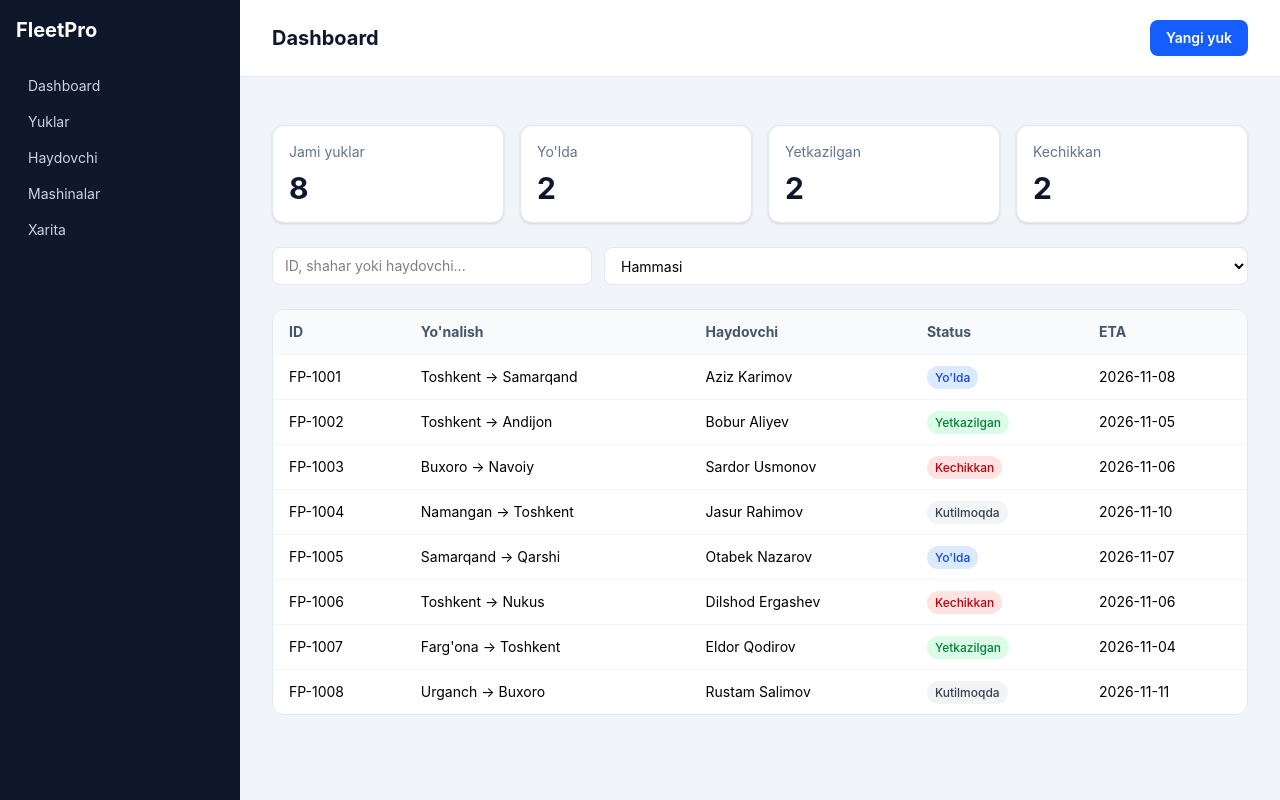
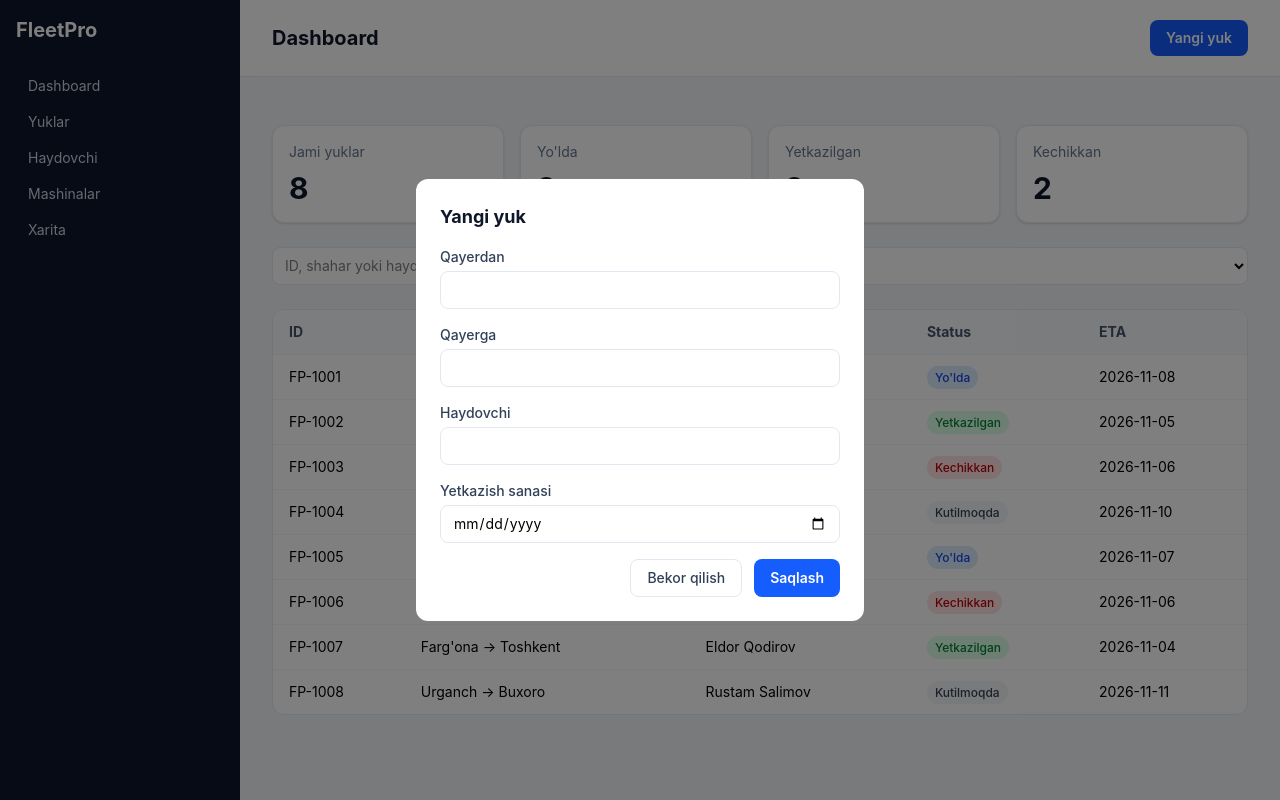
Before and after one commit to oromova/fleetpro, a React (Vite) app: page / in a window 1280 px wide. Both pictures are taken after a click on the button "Yangi yuk". Built offline with nearby package versions, Linux system fonts and the light colour scheme.

Commit message:
add NewShipmentModal

```diff
--- a/src/App.jsx
+++ b/src/App.jsx
@@ -5,6 +5,8 @@ import { shipments } from './data/mockShipments'
 import Header from './components/Header'
 import Sidebar from './components/Sidebar';
 import ShipmentsFilters from './components/ShipmentsFilters';
+import { shipments as initialShipments} from './data/mockShipments'
+import NewShipmentModal from './components/NewShipmentModal';
 
 const countByStatus = (status) =>
   shipments.filter((shipment) => shipment.status === status).length
@@ -13,6 +15,22 @@ export default function App() {
   const [sidebarOpen, setSidebarOpen] = useState(false)
   const [search, setSearch] = useState('')
   const [status, setStatus] = useState('all')
+
+  const [shipments, setShipments] = useState(initialShipments)
+  const [isModalOpen, setIsModalOpen] = useState(false)
+
+  const countByStatus = (status) =>
+    shipments.filter((shipment) => shipment.status === status).length
+
+    const handleAddShipment = (form) => {
+    const newShipment = {
+      id: `FP-${1001 + shipments.length}`,
+      ...form,
+      status: 'pending',
+    }
+    setShipments([newShipment, ...shipments])
+    setIsModalOpen(false)
+  }
 
   const query = search.trim().toLowerCase()
 
@@ -28,14 +46,12 @@ export default function App() {
     return matchesStatus && matchesSearch
   })
 
-  console.log(filteredShipments.length)
-
   return (
     <div className="flex min-h-screen bg-slate-100">
       <Sidebar open={sidebarOpen} onClose={() => setSidebarOpen(false)}/>
 
       <div className='flex min-w-0 flex-1 flex-col'>
-        <Header onMenuClick={() => setSidebarOpen(true)}/>
+        <Header onMenuClick={() => setSidebarOpen(true)}  onNewClick={() => setIsModalOpen(true)}/>
 
         <main className="mx-auto w-full space-y-6 p-4 md:p-8 max-w-6xl p-4">
           <section aria-label="Asosiy ko'rsatkichlar" className="mt-4 grid gap-4 sm:grid-cols-2 lg:grid-cols-4">
@@ -52,6 +68,10 @@ export default function App() {
           </section>
 
         </main>
+
+        {isModalOpen && (
+          <NewShipmentModal onClose={() => setIsModalOpen(false)} onSubmit={handleAddShipment}/>
+        )}
       </div>
 
     </div>
--- a/src/components/Header.jsx
+++ b/src/components/Header.jsx
@@ -1,4 +1,4 @@
-export default function Header({ onMenuClick }) {
+export default function Header({ onMenuClick, onNewClick }) {
 
   return (
     <header className="flex items-center justify-between border-b border-slate-200 bg-white px-4 py-3 md:px-8 md:py-5">
@@ -12,7 +12,7 @@ export default function Header({ onMenuClick }) {
         <h1 className="text-xl font-bold text-slate-900">Dashboard</h1>
       </div>
 
-      <button className="rounded-lg bg-blue-600 px-4 py-2 text-sm font-semibold text-white hover:bg-blue-700 focus-visible:outline-2 focus-visible:outline-offset-2 focus-visible:outline-blue-600" type="button">Yangi yuk</button>
+      <button className="rounded-lg bg-blue-600 px-4 py-2 text-sm font-semibold text-white hover:bg-blue-700 focus-visible:outline-2 focus-visible:outline-offset-2 focus-visible:outline-blue-600" type="button" onClick={onNewClick}>Yangi yuk</button>
     </header>
   )
 }
--- /dev/null
+++ b/src/components/NewShipmentModal.jsx
@@ -0,0 +1,48 @@
+import { useState } from 'react'
+
+const emptyForm = { origin: '', destination: '', driver: '', eta: '' }
+
+export default function NewShipmentModal({ onClose, onSubmit }) {
+  const [form, setForm] = useState(emptyForm)
+
+  const handleChange = (event) => {
+    const { name, value } = event.target
+    setForm({ ...form, [name]: value })
+  }
+
+  const handleSubmit = (event) => {
+    event.preventDefault()
+    onSubmit(form)
+  }
+
+  return (
+    <div className="fixed inset-0 z-30 flex items-center justify-center bg-black/50 p-4">
+      <div role="dialog" aria-modal="true" aria-labelledby="new-shipment-title" className="w-full max-w-md rounded-xl bg-white p-6">
+        <h2 id="new-shipment-title" className="text-lg font-bold text-slate-900">Yangi yuk</h2>
+
+        <form onSubmit={handleSubmit} className="mt-4 space-y-4">
+          <div>
+            <label className="block text-sm font-medium text-slate-700" htmlFor="origin">Qayerdan</label>
+            <input id="origin" className="mt-1 w-full rounded-lg border border-slate-200 px-3 py-2 text-sm outline-hidden" name="origin" value={form.origin} onChange={handleChange}/>
+          </div>
+          <div>
+            <label className="block text-sm font-medium text-slate-700" htmlFor="destination">Qayerga</label>
+            <input id="destination" className="mt-1 w-full rounded-lg border border-slate-200 px-3 py-2 text-sm outline-hidden" name="destination" value={form.destination} onChange={handleChange}/>
+          </div>
+          <div>
+            <label className="block text-sm font-medium text-slate-700" htmlFor="driver">Haydovchi</label>
+            <input id="driver" className="mt-1 w-full rounded-lg border border-slate-200 px-3 py-2 text-sm outline-hidden" name="driver" value={form.driver} onChange={handleChange}/>
+          </div>
+          <div>
+            <label className="block text-sm font-medium text-slate-700" htmlFor="eta">Yetkazish sanasi</label>
+            <input id="eta" type="date" className="mt-1 w-full rounded-lg border border-slate-200 px-3 py-2 text-sm outline-hidden" name="eta" value={form.eta} onChange={handleChange}/>
+          </div>
+          <div className="flex justify-end gap-3">
+            <button type="button" onClick={onClose} className="rounded-lg border border-slate-200 px-4 py-2 text-sm font-medium text-slate-700 hover:bg-slate-50">Bekor qilish</button>
+            <button type="submit" className="rounded-lg bg-blue-600 px-4 py-2 text-sm font-semibold text-white hover:bg-blue-700">Saqlash</button>
+          </div>
+        </form>
+      </div>
+    </div>
+  )
+}
```
